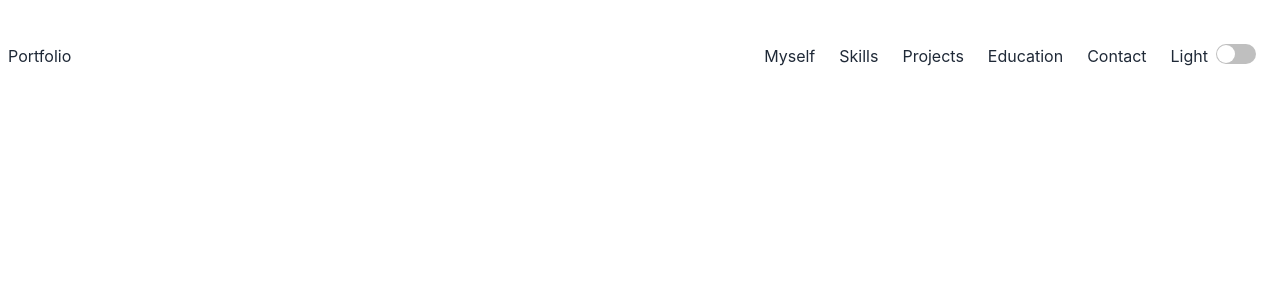
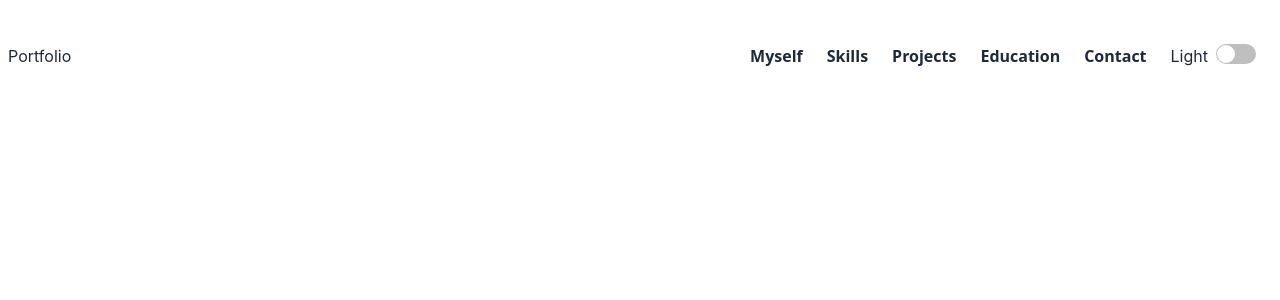
Before and after one commit to noman5945/Portfolio, a React (Create React App) app: page / in a window 1280 px wide. Shown: the top 300 px of the page. Built offline with nearby package versions, Linux system fonts and the light colour scheme.

Commit message:
no use bruv

```diff
--- a/src/App.js
+++ b/src/App.js
@@ -3,7 +3,7 @@ import Header from "./Sections/Header/Header/Header";
 
 function App() {
   return (
-    <div>
+    <div className="container mx-auto">
       <Header></Header>
     </div>
   );
--- /dev/null
+++ b/src/Sections/Header/Navbar/Item.css
@@ -0,0 +1,14 @@
+#navLinks::after {
+  position: absolute;
+  content: "";
+  background-color: blueviolet;
+  height: 3px;
+  width: 0%;
+  left: 0;
+  bottom: -5px;
+  transition-duration: 300ms;
+}
+
+#navLinks:hover::after {
+  width: 100%;
+}
--- a/src/Sections/Header/Navbar/Items.js
+++ b/src/Sections/Header/Navbar/Items.js
@@ -1,8 +1,16 @@
 import React from "react";
+import "./Item.css";
 
 const Items = ({ options }) => {
   const { title, link } = options;
-  return <li className=" m-2 lg:m-3">{title}</li>;
+  return (
+    <li className=" font-semibold font-sans m-2   lg:m-3">
+      <a id="navLinks" href={link} className=" relative">
+        {" "}
+        {title}
+      </a>
+    </li>
+  );
 };
 
 export default Items;
--- a/src/Sections/Header/Navbar/Navbar.js
+++ b/src/Sections/Header/Navbar/Navbar.js
@@ -4,19 +4,20 @@ import SwitchTheme from "../SwitchTheme/SwitchTheme";
 
 const Navbar = ({ displayState }) => {
   const sections = [
-    { title: "Myself", link: "" },
-    { title: "Skills", link: "" },
-    { title: "Projects", link: "" },
-    { title: "Education", link: "" },
-    { title: "Contact", link: "" },
+    { title: "Myself", link: "/" },
+    { title: "Skills", link: "/" },
+    { title: "Projects", link: "/" },
+    { title: "Education", link: "/" },
+    { title: "Contact", link: "/" },
   ];
   return (
     <nav
       className={
-        " lg:flex lg:flex-row " + (displayState ? "flex flex-col" : "hidden")
+        "duration-300 lg:flex lg:flex-row " +
+        (displayState ? "flex flex-col" : "hidden")
       }
     >
-      <ul className=" flex flex-col my-3 lg:flex lg:flex-row lg:mx-3 ">
+      <ul className=" flex flex-col my-3  lg:flex lg:flex-row lg:mx-3 ">
         {sections.map((section, index) => {
           return <Items key={index} options={section}></Items>;
         })}
```
